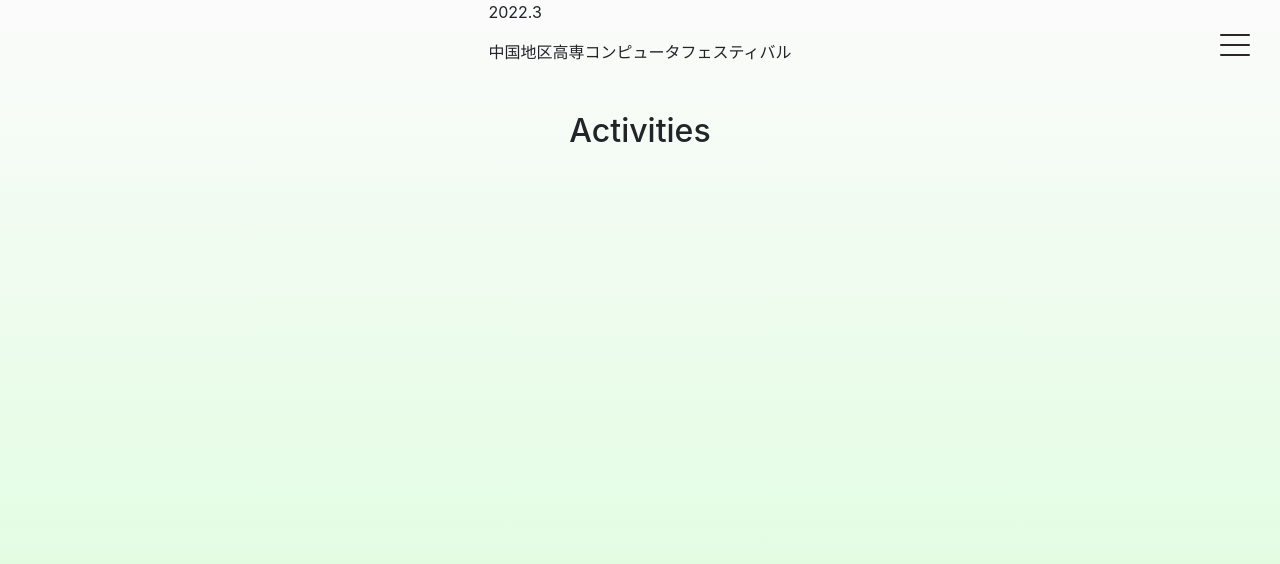
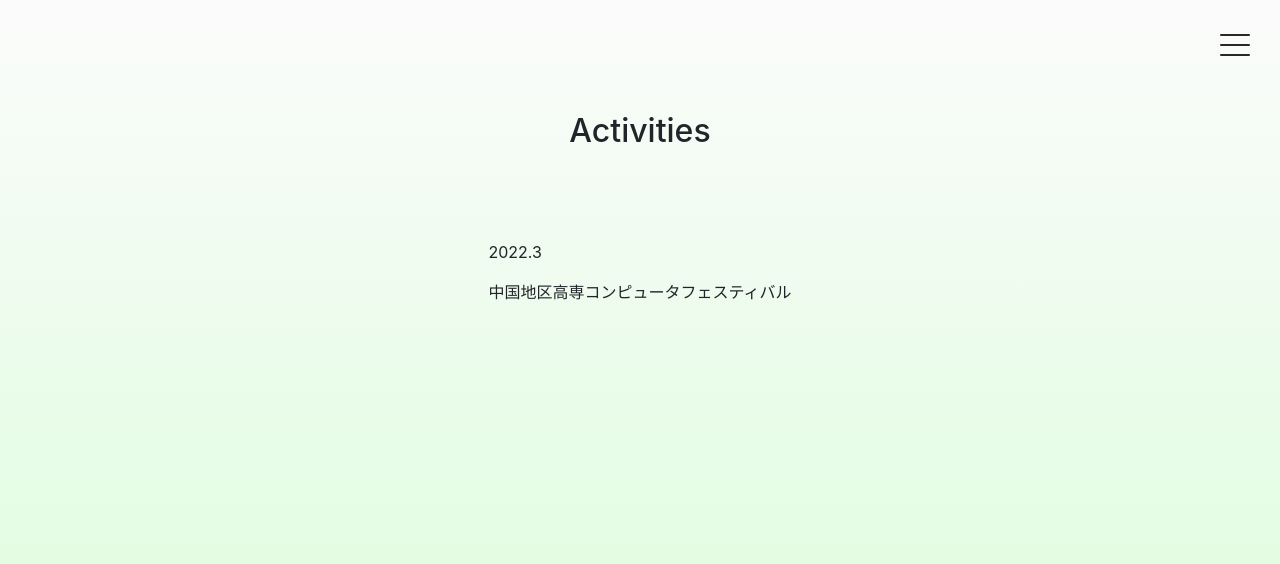
Before and after one commit to Izu-TABI/HomePage, a React (Create React App) app: page /activities in a window 1280 px wide. Shown: the top 564 px of the page. Built offline with nearby package versions, Linux system fonts and the light colour scheme; the HTML template or start-up script is replaced by a standard one.

Commit message:
[Add]CSS for activities

```diff
--- a/src/App.css
+++ b/src/App.css
@@ -144,7 +144,7 @@ nav .inner ul li a:hover {
   background: linear-gradient(rgb(251, 251, 251), rgb(216, 253, 216));
 }
 .main .title {
-  font-size: vh;
+  font-size: 4vh;
   position: absolute;
   left: 50%;
   top: 14%;
@@ -166,4 +166,10 @@ nav .inner ul li a:hover {
 }
 .main .contents .likes-list li a {
   color: rgb(44, 38, 38);
+}
+.main .contents .block-txt {
+  position: absolute;
+  top: 30vh;
+  transform: translateX(-50%);
+  white-space: nowrap;
 }/*# sourceMappingURL=App.css.map */
--- a/src/App.scss
+++ b/src/App.scss
@@ -162,7 +162,7 @@ nav {
   background: linear-gradient(rgb(251, 251, 251), rgb(216, 253, 216));
 
   .title {
-    font-size: vh;
+    font-size: 4vh;
 
     position: absolute;
     left: 50%;
@@ -187,6 +187,13 @@ nav {
         }
       }
     }
+
+    .block-txt {
+      position: absolute;
+      top: 30vh;
+      transform: translateX(-50%);
+      white-space: nowrap;
+    }
   }
 
 }
--- a/src/components/Activities.jsx
+++ b/src/components/Activities.jsx
@@ -11,6 +11,7 @@ function Activities() {
             </h2>
 
             <div className="contents">
+                <div className="block">
                     <div className="block-txt">
                         <div className="block-date">
                             <p>
@@ -20,6 +21,8 @@ function Activities() {
                         <p className="tit">
                             中国地区高専コンピュータフェスティバル
                         </p>
+                        <div className="block-txt"></div>
+                    </div>
                 </div>
 
             </div>
```
Also changed, not shown: 1 other file (tests, documents, lock files or other folders). Lines whose indentation alone changed are shown as unchanged.
